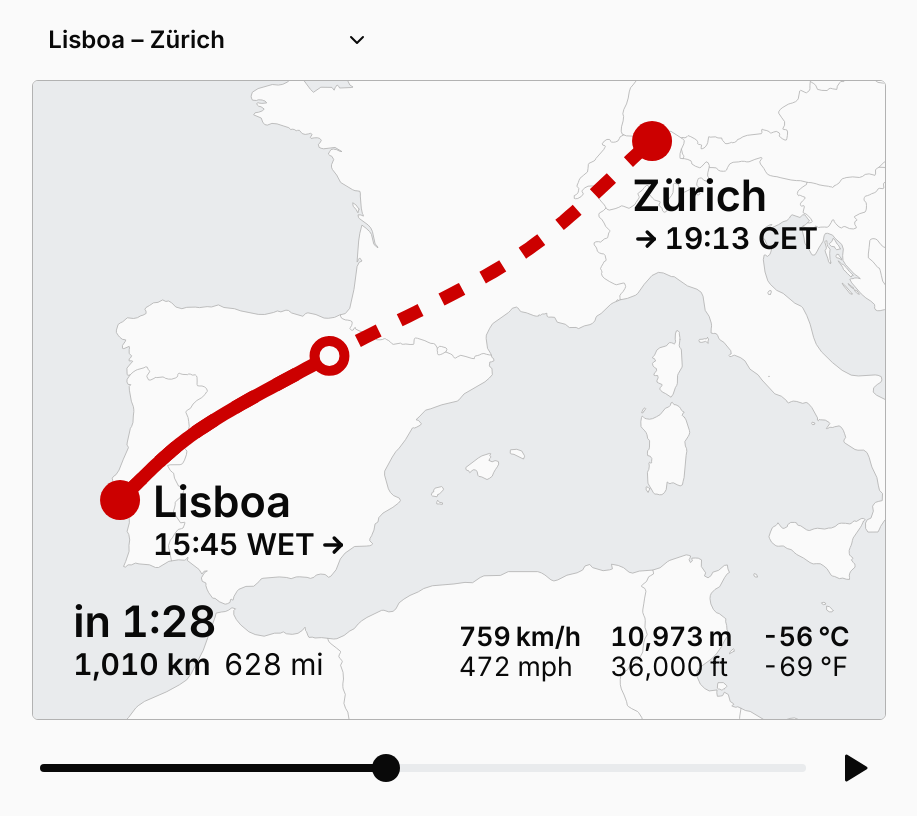
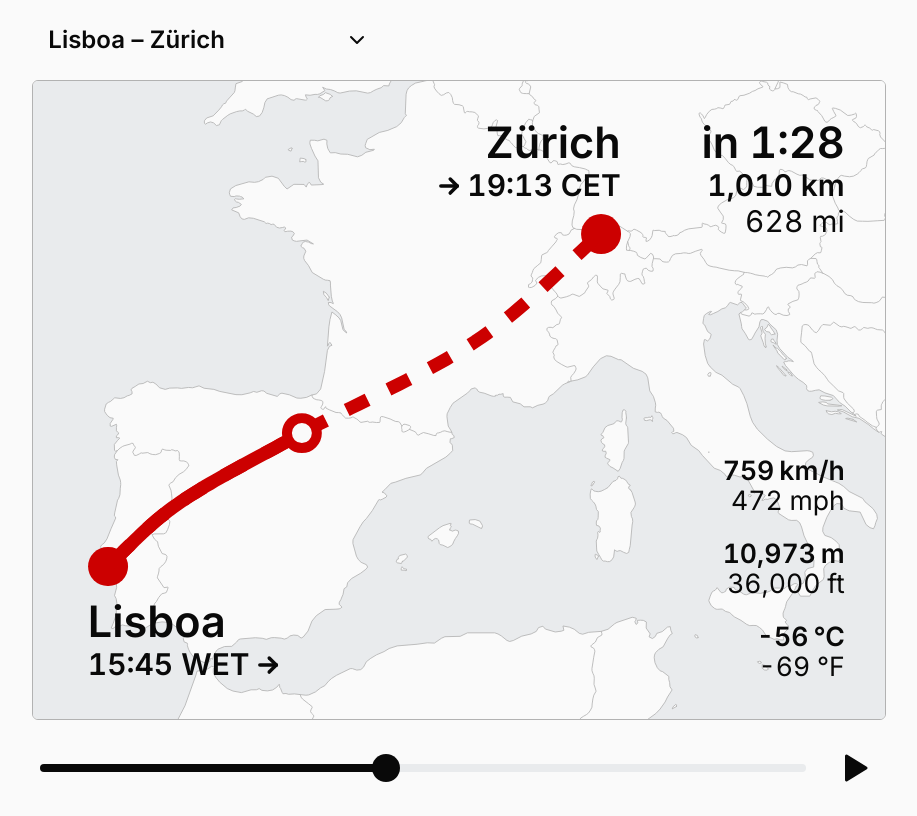
Before and after one commit to adamplesnik/flight-progress-prototype, a React (Vite) app: page /LPPT-LSZH in a window 1280 px wide. Shown: the whole page, without its empty margins (181-1098 px from the left). Built offline with nearby package versions, Linux system fonts and the light colour scheme.

Commit message:
Update layout compute

```diff
--- a/src/layout/computeLayout.ts
+++ b/src/layout/computeLayout.ts
@@ -23,12 +23,13 @@ const MARGIN = 48 // safe zone: nothing but the map may leave it
 
 // Sizes of the components, in scene px (see style.css)
 const DOT_RADIUS = 24
-const MARKER_RADIUS = 18 // the route's outer limit: the marker travels along it
+const MARKER_RADIUS = 24 // the route's outer limit: the marker (r 18, stroke 12) travels along it
 const CITY_GAP = 40 // dot centre → city text
 
 // Clearances
-const CITY_LINE_CLEARANCE = 10
 const OBSTACLE_PADDING = 8
+// The safe zone around the route: the marker sweeps all of it, so no city text may enter
+const CITY_LINE_CLEARANCE = MARKER_RADIUS + OBSTACLE_PADDING
 
 // Search
 const ROUTE_STEPS = 96
```
